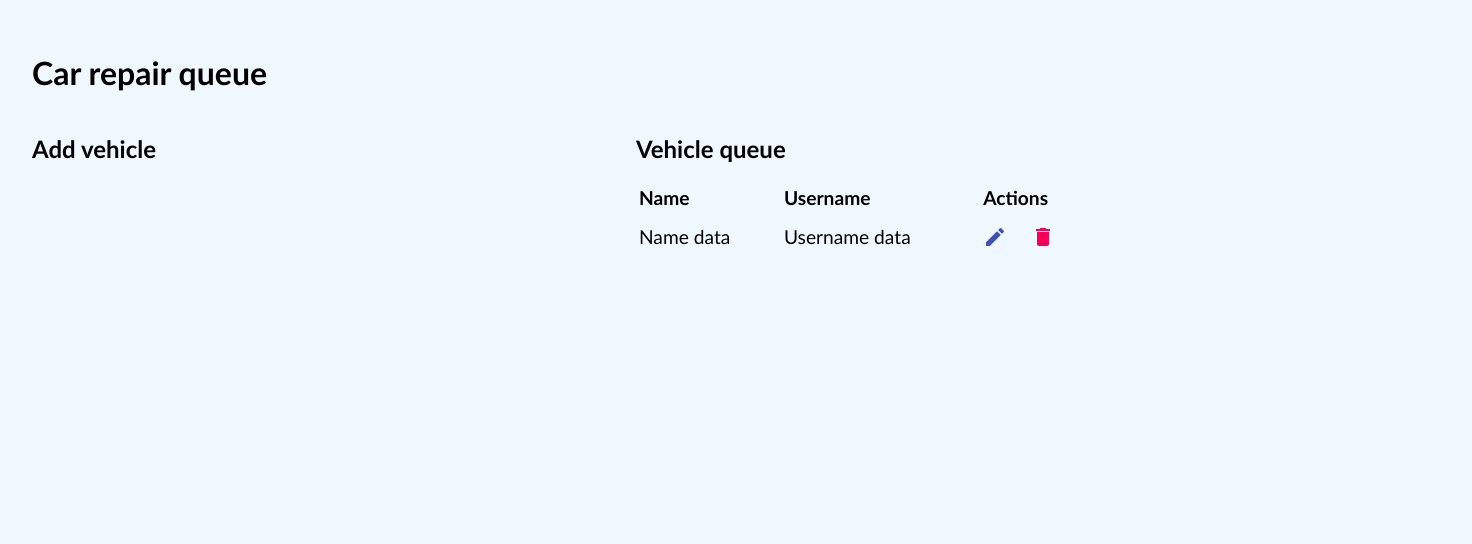
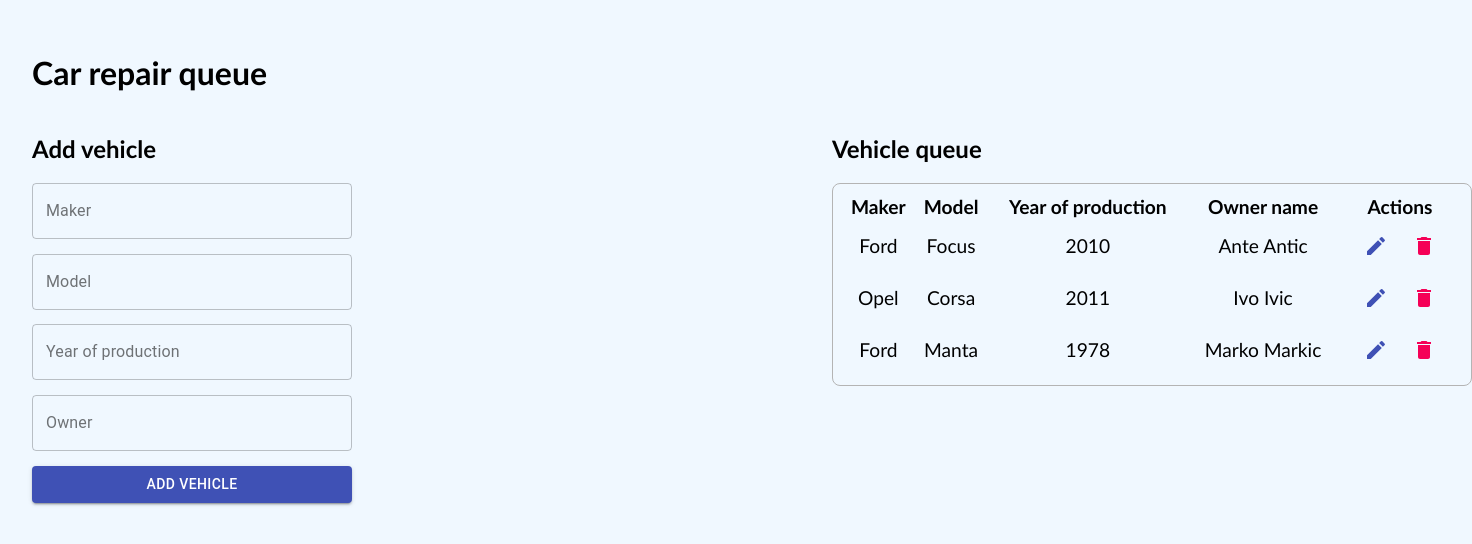
Before and after one commit to tcajic00/nwt-app, a React (Create React App) app: page / in a window 1280 px wide. Shown: the top 544 px of the page, 1472 px wide, since content can reach past the window. Built offline with nearby package versions, Linux system fonts and the light colour scheme; the HTML template or start-up script is replaced by a standard one.

Commit message:
Implemented adding vehicle logic

```diff
--- a/src/App.js
+++ b/src/App.js
@@ -1,24 +1,45 @@
-import React from "react";
+import React, { useState } from "react";
 
-import CarTable from "../src/components/CarTable";
+import CarTable from "./components/CarTable";
+import AddVehicleForm from "./components/AddVehicleForm";
 
 import "./App.css";
 
-function App() {
+const App = () => {
+  const vehiclesData = [
+    { id: 1, maker: "Ford", model: "Focus", year: "2010", owner: "Ante Antic" },
+    { id: 2, maker: "Opel", model: "Corsa", year: "2011", owner: "Ivo Ivic" },
+    {
+      id: 3,
+      maker: "Ford",
+      model: "Manta",
+      year: "1978",
+      owner: "Marko Markic",
+    },
+  ];
+
+  const [vehicles, setVehicles] = useState(vehiclesData);
+
+  const addVehicle = (vehicle) => {
+    vehicle.id = vehicles.length + 1;
+    setVehicles([...vehicles, vehicle]);
+  };
+
   return (
     <div className="container">
       <h1>Car repair queue</h1>
       <div className="flex-row">
         <div className="flex-large">
           <h2>Add vehicle</h2>
+          <AddVehicleForm addVehicle={addVehicle} />
         </div>
         <div className="flex-large" id="title-2">
           <h2>Vehicle queue</h2>
-          <CarTable />
+          <CarTable vehicles={vehicles} />
         </div>
       </div>
     </div>
   );
-}
+};
 
 export default App;
--- /dev/null
+++ b/src/components/AddVehicleForm.js
@@ -0,0 +1,74 @@
+import React, { useState } from "react";
+
+import { TextField, Button } from "@material-ui/core";
+
+import "./add-vehicle-form.css";
+
+const AddVehicleForm = (props) => {
+  const initialFormState = {
+    id: null,
+    maker: "",
+    model: "",
+    year: "",
+    owner: "",
+  };
+  const [vehicle, setVehicle] = useState(initialFormState);
+
+  const handleInputChange = (event) => {
+    const { name, value } = event.target;
+
+    setVehicle({ ...vehicle, [name]: value });
+  };
+
+  return (
+    <form
+      id="add-form"
+      onSubmit={(event) => {
+        event.preventDefault();
+        if (!vehicle.maker || !vehicle.model || !vehicle.year || !vehicle.owner)
+          return;
+
+        props.addVehicle(vehicle);
+        setVehicle(initialFormState);
+      }}
+    >
+      <TextField
+        type="text"
+        name="maker"
+        value={vehicle.maker}
+        label="Maker"
+        variant="outlined"
+        onChange={handleInputChange}
+      />
+      <TextField
+        type="text"
+        name="model"
+        value={vehicle.model}
+        label="Model"
+        variant="outlined"
+        onChange={handleInputChange}
+      />
+      <TextField
+        type="text"
+        name="year"
+        value={vehicle.year}
+        label="Year of production"
+        variant="outlined"
+        onChange={handleInputChange}
+      />
+      <TextField
+        type="text"
+        name="owner"
+        value={vehicle.owner}
+        label="Owner"
+        variant="outlined"
+        onChange={handleInputChange}
+      />
+      <Button color="primary" variant="contained" type="submit">
+        Add vehicle
+      </Button>
+    </form>
+  );
+};
+
+export default AddVehicleForm;
--- a/src/components/CarTable.js
+++ b/src/components/CarTable.js
@@ -7,21 +7,27 @@ import DeleteIcon from "@material-ui/icons/Delete";
 
 import "./car-table.css";
 
-const CarTable = () => (
+const CarTable = (props) => (
   <table>
     <thead>
       <tr>
-        <th>Name</th>
-        <th>Username</th>
+        <th>Maker</th>
+        <th>Model</th>
+        <th>Year of production</th>
+        <th>Owner name</th>
         <th>Actions</th>
       </tr>
     </thead>
-    <tbody>
-      <tr>
-        <td>Name data</td>
-        <td>Username data</td>
+    <tbody id="table-body">
+      {props.vehicles.length > 0 ? (
+        props.vehicles.map((vehicle) => (
+          <tr key={vehicle.id}>
+            <td>{vehicle.maker}</td>
+            <td>{vehicle.model}</td>
+            <td>{vehicle.year}</td>
+            <td>{vehicle.owner}</td>
             <td>
-          <IconButton color="primary" edge="start">
+              <IconButton color="primary">
                 <EditIcon />
               </IconButton>
               <IconButton color="secondary">
@@ -29,6 +35,12 @@ const CarTable = () => (
               </IconButton>
             </td>
           </tr>
+        ))
+      ) : (
+        <tr>
+          <td colSpan={3}>No users</td>
+        </tr>
+      )}
     </tbody>
   </table>
 );
--- /dev/null
+++ b/src/components/add-vehicle-form.css
@@ -0,0 +1,7 @@
+#add-form {
+  display: flex;
+  flex-direction: column;
+  min-height: 20rem;
+  justify-content: space-between;
+  min-width: 20rem;
+}
--- a/src/components/car-table.css
+++ b/src/components/car-table.css
@@ -1,5 +1,15 @@
 table {
-  min-width: 30rem;
-  text-align: left;
+  min-width: 40rem;
   font-size: larger;
+  border: 1px solid rgb(180, 180, 180);
+  border-radius: 0.5rem;
+  padding: 0.5rem;
 }
+
+thead tr {
+  border-bottom: 1px solid gray;
+}
+
+tbody tr {
+  text-align: center;
+}
```
Lines whose indentation alone changed are shown as unchanged.
